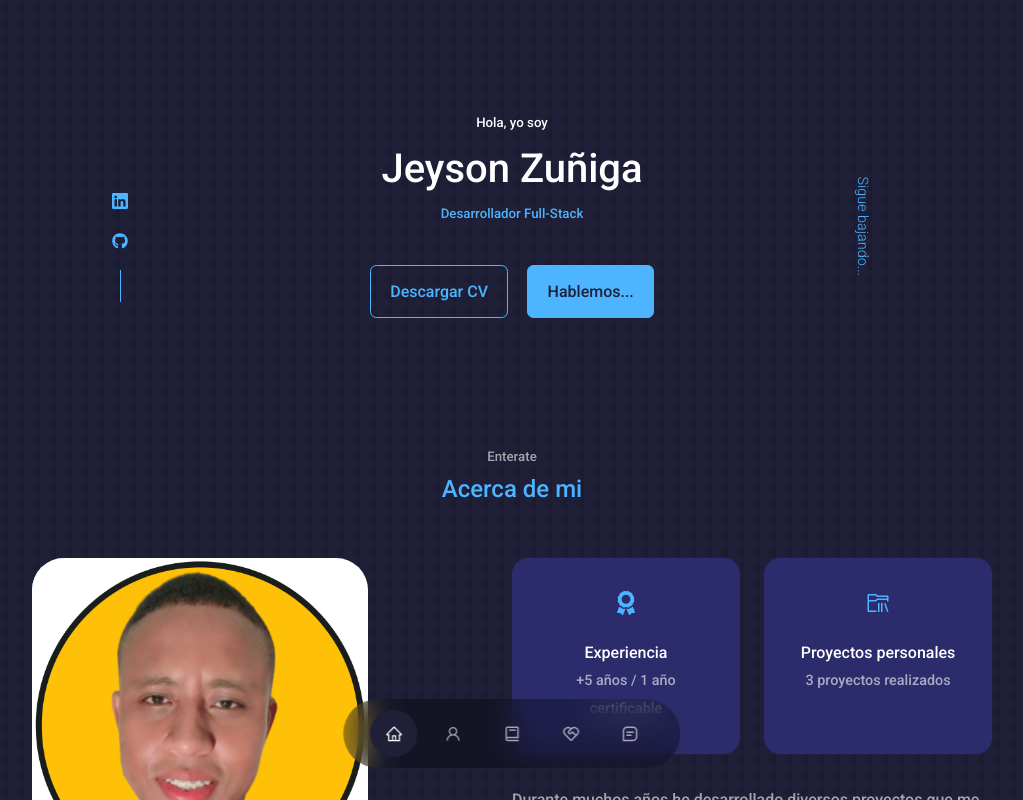
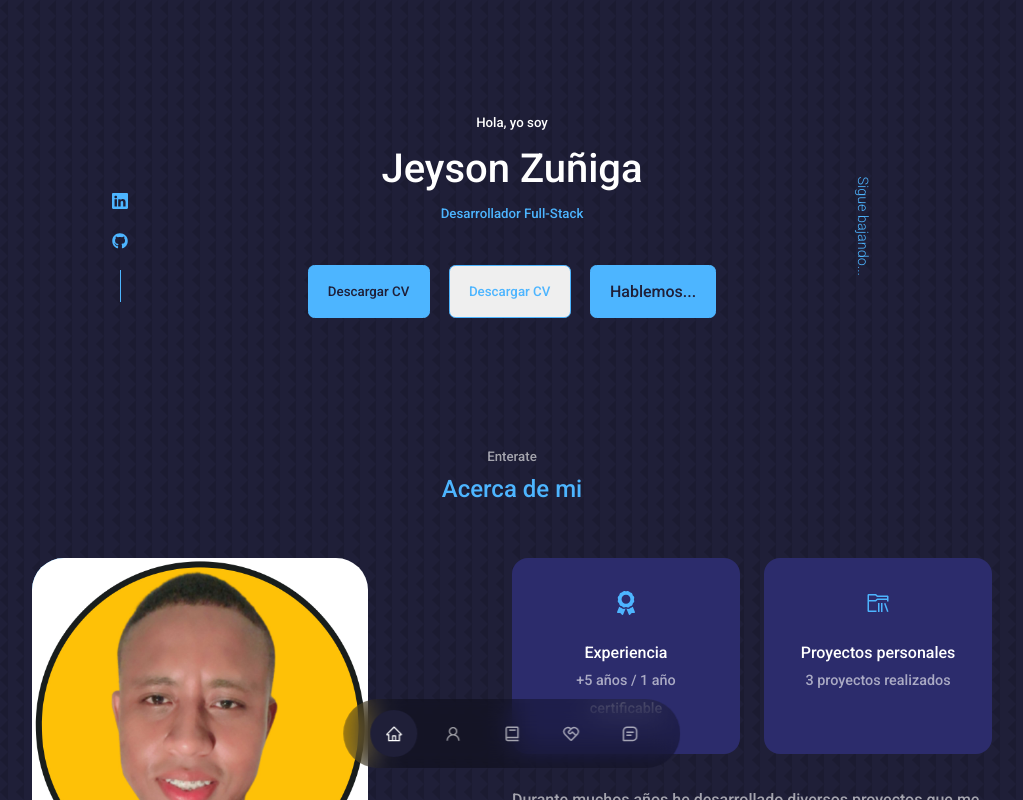
Before and after one commit to JeyZG/Portafolio, a React (Create React App) app: page / in a window 1280 px wide. Shown: the top 800 px of the page, without its empty margins (128-1151 px from the left). Built offline with nearby package versions, Linux system fonts and the light colour scheme.

Commit message:
Update CTA.jsx

```diff
--- a/src/components/header/CTA.jsx
+++ b/src/components/header/CTA.jsx
@@ -1,5 +1,5 @@
 import React from "react";
-// import CV from "../../../src/assets/JeysonZunigaCV.pdf";
+import CV from "../../../src/assets/JeysonZunigaCV.pdf";
 // import fileSaver from "file-saver";
 
 //function for saving file
@@ -11,12 +11,39 @@ import React from "react";
 //     );
 // };
 
+const onButtonClick = () => {
+    const pdfUrl = process.env.PUBLIC_URL + '/docs/JeysonZunigaCV.pdf';
+    const link = document.createElement("a");
+    link.href = pdfUrl;
+    link.download = "JeysonZunigaCV.pdf"; // specify the filename
+    document.body.appendChild(link);
+    link.click();
+    document.body.removeChild(link);
+};
+const onButtonClick2 = () => {
+    const pdfUrl = CV;
+    const link = document.createElement("a");
+    link.href = pdfUrl;
+    link.download = "JeysonZunigaCV.pdf"; // specify the filename
+    document.body.appendChild(link);
+    link.click();
+    document.body.removeChild(link);
+};
+
 const CTA = () => {
     return (
         <div className="cta">
-            <a href={process.env.PUBLIC_URL+ '/docs/JeysonZunigaCV.pdf'} download className="btn" target="_blank" rel="noopener noreferrer">
+            <button onClick={onButtonClick} className="btn btn-primary">
                 Descargar CV
-            </a>
+            </button>
+
+            <button onClick={onButtonClick2} className="btn">
+                Descargar CV
+            </button>
+
+            {/* <a href={process.env.PUBLIC_URL + '/docs/JeysonZunigaCV.pdf'} download className="btn" target="_blank" rel="noreferrer">
+                Descargar CV
+            </a> */}
             {/* <button onClick={saveCV} className="btn btn-primary">
                 Descargar CV
             </button> */}
```
